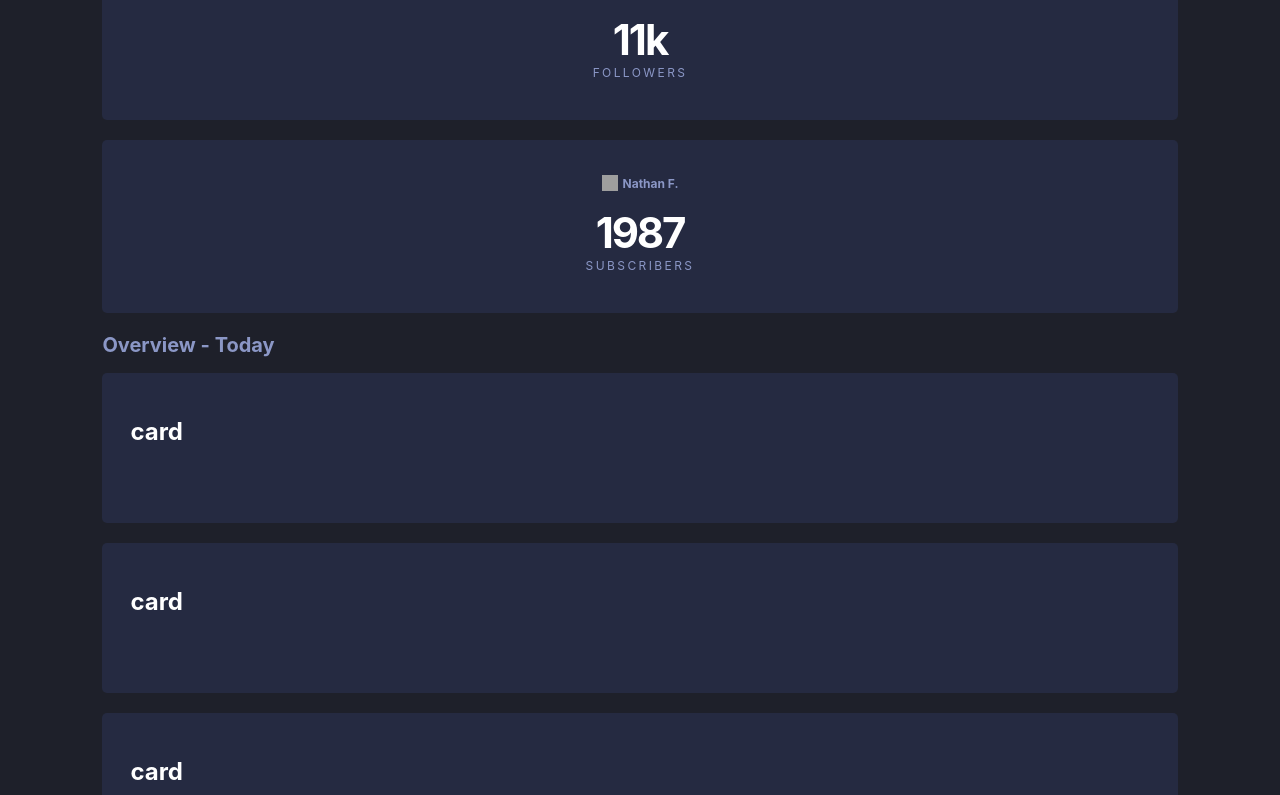
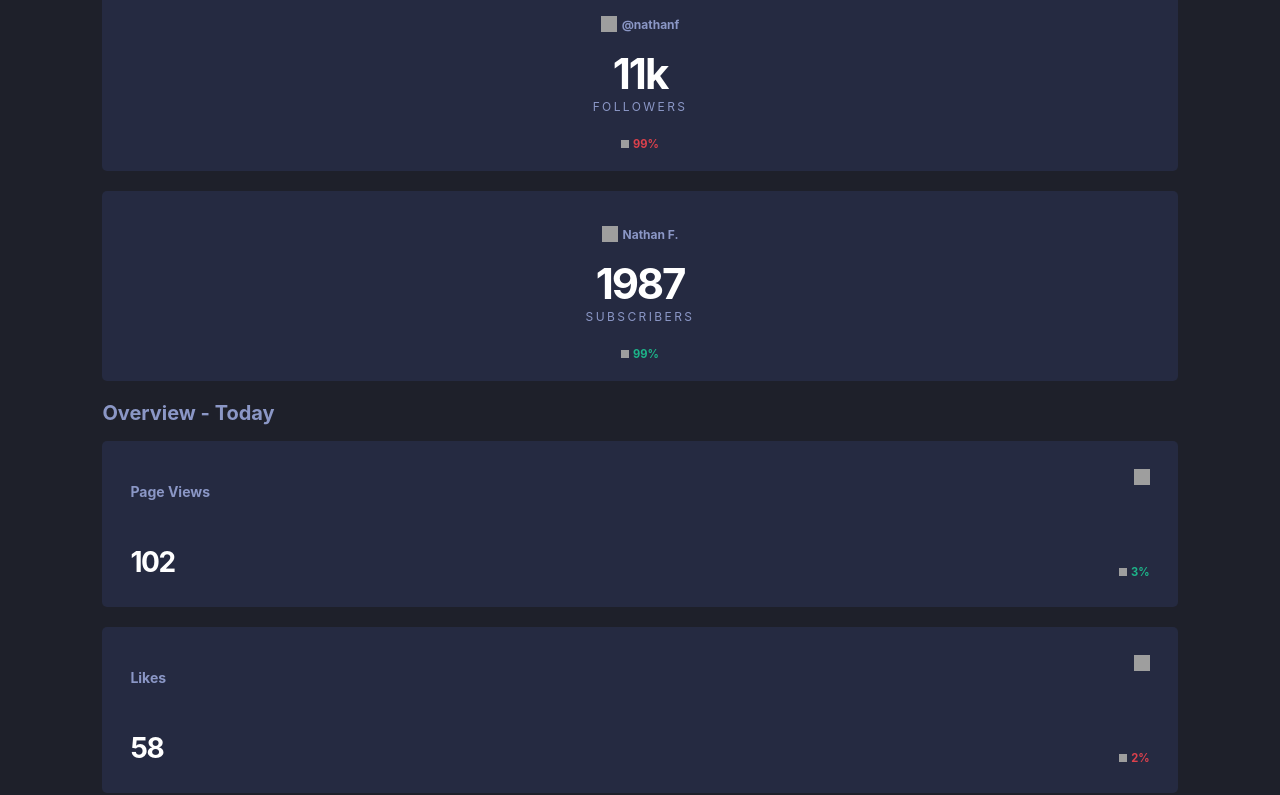
Before and after one commit to Beatriz-Cavallieri/social-media-dashboard--Frontendmentor, a React (Create React App) app in the folder social-media-dashboard---react-version/social-media-dashboard---react-version/: page / in a window 1280 px wide. Shown: the part 585-1380 px from the top of the page. Built offline with nearby package versions, Linux system fonts and the light colour scheme; grey boxes are pictures that could not be loaded.

Commit message:
Finish rendering of both types of card

```diff
--- a/social-media-dashboard---react-version/social-media-dashboard---react-version/src/components/Cards/CardBase/index.js
+++ b/social-media-dashboard---react-version/social-media-dashboard---react-version/src/components/Cards/CardBase/index.js
@@ -19,4 +19,26 @@ export const CardWrapper = styled.div``
 export const CardNumber = styled.span`
     font-weight: bold;
     margin: 0;
+    color: ${({ theme }) => theme.bigText};
     `
+
+export const Arrow = styled.div`
+        width: 8px;
+        height: 8px;
+        margin-right:4px;
+`
+export const GrowthPercentage = styled.p`
+    font-weight: bold;
+    font-size: 0.8rem;
+    margin: 0;
+    padding: 0;
+    display: inline;
+`
+
+export const PositiveGrowthPercentage = styled(GrowthPercentage)`
+    color: hsl(163, 72%, 41%);
+`
+
+export const NegativeGrowthPercentage = styled(GrowthPercentage)`
+    color: hsl(356, 69%, 56%);
+`
--- a/social-media-dashboard---react-version/social-media-dashboard---react-version/src/components/Cards/CardsWrapper/CardsWrapper.js
+++ b/social-media-dashboard---react-version/social-media-dashboard---react-version/src/components/Cards/CardsWrapper/CardsWrapper.js
@@ -1,5 +1,4 @@
 import styled from 'styled-components'
 
 export const CardsWrapper = styled.div`
-
 `
--- a/social-media-dashboard---react-version/social-media-dashboard---react-version/src/components/Cards/DailyOverviewCard/index.js
+++ b/social-media-dashboard---react-version/social-media-dashboard---react-version/src/components/Cards/DailyOverviewCard/index.js
@@ -1,6 +1,9 @@
 import React from 'react'
-import { CardBase } from '../CardBase'
+import { CardBase, CardNumber, Arrow, PositiveGrowthPercentage, NegativeGrowthPercentage } from '../CardBase'
 import styled from 'styled-components'
+import SocialMediaLogo from '../SocialMediaLogo'
+import upArrow from '../../../assets/images/icon-up.svg'
+import downArrow from '../../../assets/images/icon-down.svg'
 
 const Card = styled(CardBase)`
     display: flex;
@@ -8,11 +11,72 @@ const Card = styled(CardBase)`
     justify-content: space-between;
     padding: 2em;
 `
+const Column = styled.div`
+    min-height: 110px;
+    display: flex;
+    flex-direction: column;
+    justify-content: space-between;
+`
+const RightColumn = styled(Column)`
+    float: right;
+    text-align: right;
+`
+const LeftColumn = styled(Column)`
+    float: left;
+    text-align: left;
+`
+const Number = styled(CardNumber)`
+    font-size: 2rem;
+    letter-spacing: -0.05em;
+`
 
-export default function DailyOverviewCard() {
+export default function DailyOverviewCard({ name, visibility, likes }) {
+
+    function renderGrowth(aspect) {
+        if (aspect.isGrowthPositive) {
+            return (
+                <div>
+                    <Arrow as="img" src={upArrow} />
+                    <PositiveGrowthPercentage>{aspect.growth}%</PositiveGrowthPercentage>
+                </div>
+            )
+        } else {
+            return (
+                <div>
+                    <Arrow as="img" src={downArrow} />
+                    <NegativeGrowthPercentage>{aspect.growth}%</NegativeGrowthPercentage>
+                </div>
+            )
+        }
+    }
+
     return (
-        <Card>
-            <h1>card</h1>
-        </Card>
+        <>
+            <Card>
+                <LeftColumn>
+                    <h3>Page Views</h3>
+                    <Number>
+                        {visibility.total}
+                    </Number>
+                </LeftColumn>
+                <RightColumn>
+                    <SocialMediaLogo name={name} />
+                    {renderGrowth(visibility)}
+                </RightColumn>
+            </Card>
+
+            <Card>
+                <LeftColumn>
+                    <h3>Likes</h3>
+                    <Number>
+                        {likes.total}
+                    </Number>
+                </LeftColumn>
+                <RightColumn>
+                    <SocialMediaLogo name={name} />
+                    {renderGrowth(likes)}
+                </RightColumn>
+            </Card>
+        </>
     )
 }
--- a/social-media-dashboard---react-version/social-media-dashboard---react-version/src/components/Cards/FollowersSubscribersCard/index.js
+++ b/social-media-dashboard---react-version/social-media-dashboard---react-version/src/components/Cards/FollowersSubscribersCard/index.js
@@ -1,15 +1,13 @@
 import React from 'react'
-import { CardBase, CardNumber } from '../CardBase'
+import { CardBase, CardNumber, Arrow, PositiveGrowthPercentage, NegativeGrowthPercentage } from '../CardBase'
 import styled from 'styled-components'
-import facebook from '../../../assets/images/icon-facebook.svg'
-import instagram from '../../../assets/images/icon-instagram.svg'
-import twitter from '../../../assets/images/icon-twitter.svg'
-import youtube from '../../../assets/images/icon-youtube.svg'
+import SocialMediaLogo from '../SocialMediaLogo'
+import upArrow from '../../../assets/images/icon-up.svg'
+import downArrow from '../../../assets/images/icon-down.svg'
 
 const BigNumber = styled(CardNumber)`
     font-size: 3rem;
     letter-spacing: -0.05em;
-    color: ${({ theme }) => theme.bigText};
 `
 const Title = styled.h4`
     font-size: 12px;
@@ -35,31 +33,30 @@ const TitleWrapper = styled.div`
 export default function FollowersSubscribersCard({ name, identifier, followers }) {
     const subtitle = (name === 'youtube') ? 'subscribers' : 'followers'
     const numberFormat = number => (number >= 10000) ? (parseInt(number / 1000) + 'k') : (number)
-    let imageSource = ''
 
-    switch (name) {
-        case 'facebook':
-            imageSource = facebook
-            break
-        case 'twitter':
-            imageSource = twitter
-            break
-        case 'instagram':
-            imageSource = instagram
-            break
-        case 'youtube':
-            imageSource = youtube
-            break
+    function renderGrowth(aspect) {
+        if (aspect.isGrowthPositive) {
+            return (
+                <div>
+                    <Arrow as="img" src={upArrow} />
+                    <PositiveGrowthPercentage>{aspect.growth}%</PositiveGrowthPercentage>
+                </div>
+            )
+        } else {
+            return (
+                <div>
+                    <Arrow as="img" src={downArrow} />
+                    <NegativeGrowthPercentage>{aspect.growth}%</NegativeGrowthPercentage>
+                </div>
+            )
+        }
     }
 
     return (
         <div>
             <CardBase socialNetwork={name}>
                 <TitleWrapper>
-                    <img
-                        src={imageSource}
-                        alt={name}
-                    />
+                    <SocialMediaLogo name={name} />
                     <Title>
                         {identifier}
                     </Title>
@@ -68,8 +65,8 @@ export default function FollowersSubscribersCard({ name, identifier, followers }
                 <BigNumber>
                     {numberFormat(followers[0].total)}
                 </BigNumber>
-
                 <Sub>{subtitle}</Sub>
+                {renderGrowth(followers[0])}
             </CardBase>
         </div >
     )
--- /dev/null
+++ b/social-media-dashboard---react-version/social-media-dashboard---react-version/src/components/Cards/SocialMediaLogo/index.js
@@ -0,0 +1,30 @@
+import React from 'react'
+import facebook from '../../../assets/images/icon-facebook.svg'
+import instagram from '../../../assets/images/icon-instagram.svg'
+import twitter from '../../../assets/images/icon-twitter.svg'
+import youtube from '../../../assets/images/icon-youtube.svg'
+
+export default function SocialMediaLogo({ name }) {
+    let imageSource = ''
+
+    switch (name) {
+        case 'facebook':
+            imageSource = facebook
+            break
+        case 'twitter':
+            imageSource = twitter
+            break
+        case 'instagram':
+            imageSource = instagram
+            break
+        case 'youtube':
+            imageSource = youtube
+            break
+    }
+    return (
+        <img
+            src={imageSource}
+            alt={name}
+        />
+    )
+}
--- a/social-media-dashboard---react-version/social-media-dashboard---react-version/src/components/Main/index.js
+++ b/social-media-dashboard---react-version/social-media-dashboard---react-version/src/components/Main/index.js
@@ -1,8 +1,8 @@
 import React, { Component } from 'react'
 import FollowersSubscribersCard from '../Cards/FollowersSubscribersCard'
 import data from '../../data/data.json'
+import DailyOverviewCard from '../Cards/DailyOverviewCard'
 import { CardsWrapper } from '../Cards/CardsWrapper/CardsWrapper'
-import DailyOverviewCard from '../Cards/DailyOverviewCard'
 
 export default class Main extends Component {
     constructor() {
@@ -37,6 +37,9 @@ export default class Main extends Component {
                 <CardsWrapper>
                     {data.map(socialNetwork => <DailyOverviewCard
                         key={socialNetwork.name}
+                        name={socialNetwork.name}
+                        visibility={socialNetwork.visibility[0]}
+                        likes={socialNetwork.likes[0]}
                     />)}
                 </CardsWrapper>
             </div>
--- a/social-media-dashboard---react-version/social-media-dashboard---react-version/src/data/data.json
+++ b/social-media-dashboard---react-version/social-media-dashboard---react-version/src/data/data.json
@@ -5,20 +5,20 @@
         "followers": [
             {
                 "total": 1987,
-                "growth": 99,
+                "growth": 9,
                 "isGrowthPositive": true
             }
         ],
         "visibility": [
             {
-                "total": 87,
+                "total": 102,
                 "growth": 3,
                 "isGrowthPositive": true
             }
         ],
         "likes": [
             {
-                "total": 52,
+                "total": 58,
                 "growth": 2,
                 "isGrowthPositive": false
             }
@@ -30,21 +30,21 @@
         "followers": [
             {
                 "total": 5236,
-                "growth": 99,
+                "growth": 12,
                 "isGrowthPositive": true
             }
         ],
         "visibility": [
             {
-                "total": 87,
+                "total": 37,
                 "growth": 3,
-                "isGrowthPositive": true
+                "isGrowthPositive": false
             }
         ],
         "likes": [
             {
-                "total": 52,
-                "growth": 2,
+                "total": 21,
+                "growth": 10,
                 "isGrowthPositive": false
             }
         ]
@@ -61,14 +61,14 @@
         ],
         "visibility": [
             {
-                "total": 87,
+                "total": 74,
                 "growth": 3,
                 "isGrowthPositive": true
             }
         ],
         "likes": [
             {
-                "total": 52,
+                "total": 33,
                 "growth": 2,
                 "isGrowthPositive": false
             }
@@ -93,8 +93,8 @@
         ],
         "likes": [
             {
-                "total": 52,
-                "growth": 2,
+                "total": 48,
+                "growth": 5,
                 "isGrowthPositive": false
             }
         ]
```
